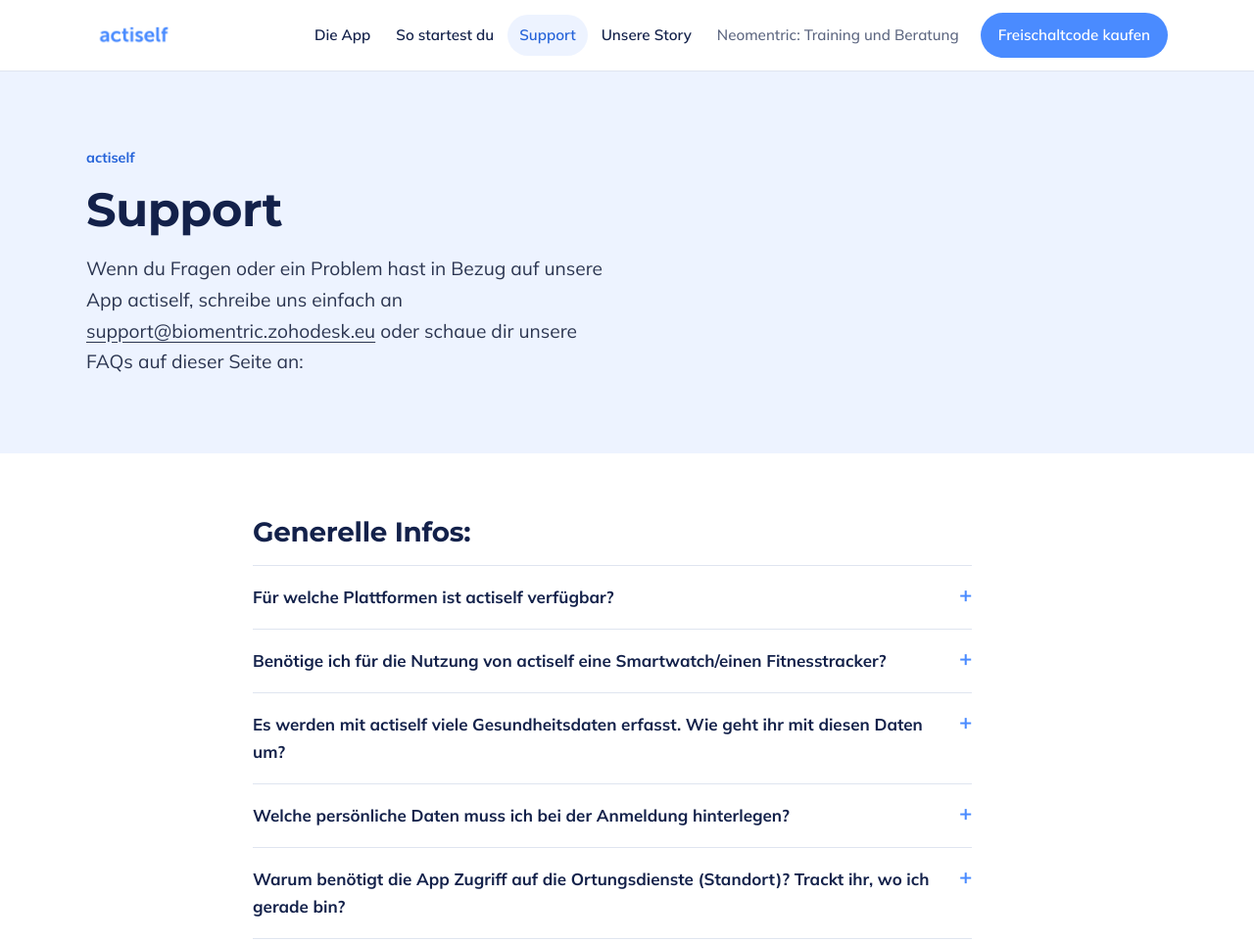
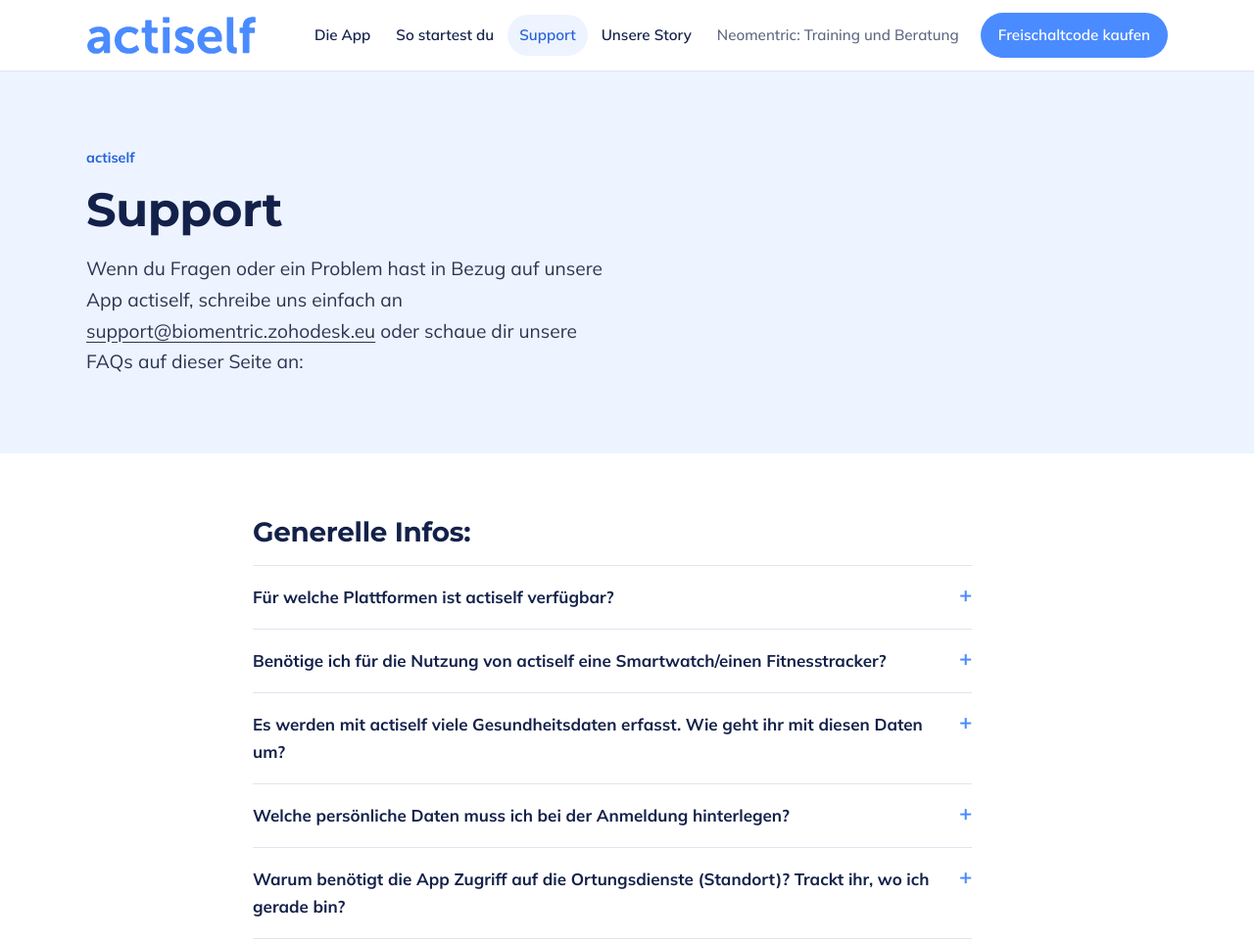
Before and after one commit to thyssenvekst/actiselfneu, a plain HTML site: page support/index.html in a window 1280 px wide. Shown: the top 962 px of the page at 98% size. Drawn offline with Linux system fonts and the light colour scheme.

Commit message:
Add files via upload

```diff
--- a/css/style.css
+++ b/css/style.css
@@ -313,3 +313,5 @@ img { color: transparent; }
 .stat { margin-top: 32px; padding-top: 24px; border-top: 1px solid rgba(255,255,255,.18); }
 .stat strong { display: block; font-family: var(--fh); font-size: clamp(2.6rem, 2rem + 2vw, 3.6rem); color: #fff; line-height: 1; }
 .stat span { display: block; margin-top: 8px; color: #b6c3e4; max-width: 28ch; }
+.brand-logo { height: 40px; width: auto; }
+@media (max-width: 600px) { .brand-logo { height: 34px; } }
--- a/support/index.html
+++ b/support/index.html
@@ -27,7 +27,7 @@
 <a class="skip" href="#inhalt">Zum Inhalt springen</a>
 <header class="site-header site-actiself">
   <div class="wrap header-bar">
-    <a class="brand" href="../" aria-label="actiself – Startseite"><img src="../img/actiself-logo.png" alt="actiself" fetchpriority="high" class="brand-logo"></a>
+    <a class="brand" href="../" aria-label="actiself – Startseite"><img src="../img/actiself-logo.svg" alt="actiself" class="brand-logo" width="140" height="40"></a>
     <nav class="main-nav" id="hauptnavigation" aria-label="Hauptnavigation actiself">
       <ul class="nav-list"><li class="nav-item"><a class="nav-link" href="../actiself-app/">Die App</a></li><li class="nav-item"><a class="nav-link" href="../so-startest-du/">So startest du</a></li><li class="nav-item"><a class="nav-link" href="../support/" aria-current="true">Support</a></li><li class="nav-item"><a class="nav-link" href="../ueber-biomentric/">Unsere Story</a></li><li class="nav-item"><a class="nav-link" href="https://neomentric.com/" target="_blank" rel="noopener">Neomentric: Training und Beratung</a></li><li class="nav-item"><a class="nav-link" href="https://actiself.store/" target="_blank" rel="noopener">Freischaltcode kaufen</a></li></ul>
     </nav>
```
Also changed, not shown: 404.html (+1 -1 lines), actiself-app/index.html (+1 -1 lines), datenschutz/index.html (+1 -1 lines), datenschutzerklaerung-der-smartphone-smartwatch-app-actiself/index.html (+1 -1 lines), geschaeftsbedingungen/index.html (+1 -1 lines), gesundheitscheck/index.html (+1 -1 lines), impressum/index.html (+1 -1 lines), index.html (+1 -1 lines), so-startest-du/index.html (+1 -1 lines), ueber-biomentric/index.html (+1 -1 lines), img/actiself-logo.svg (added).
